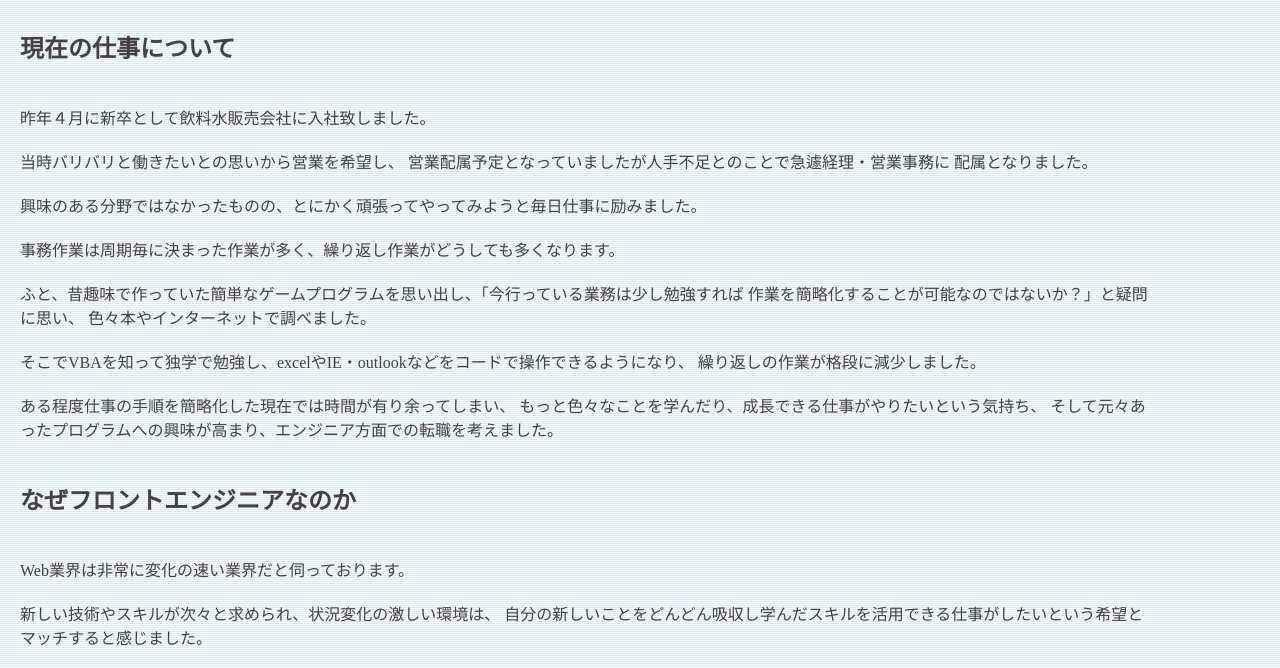
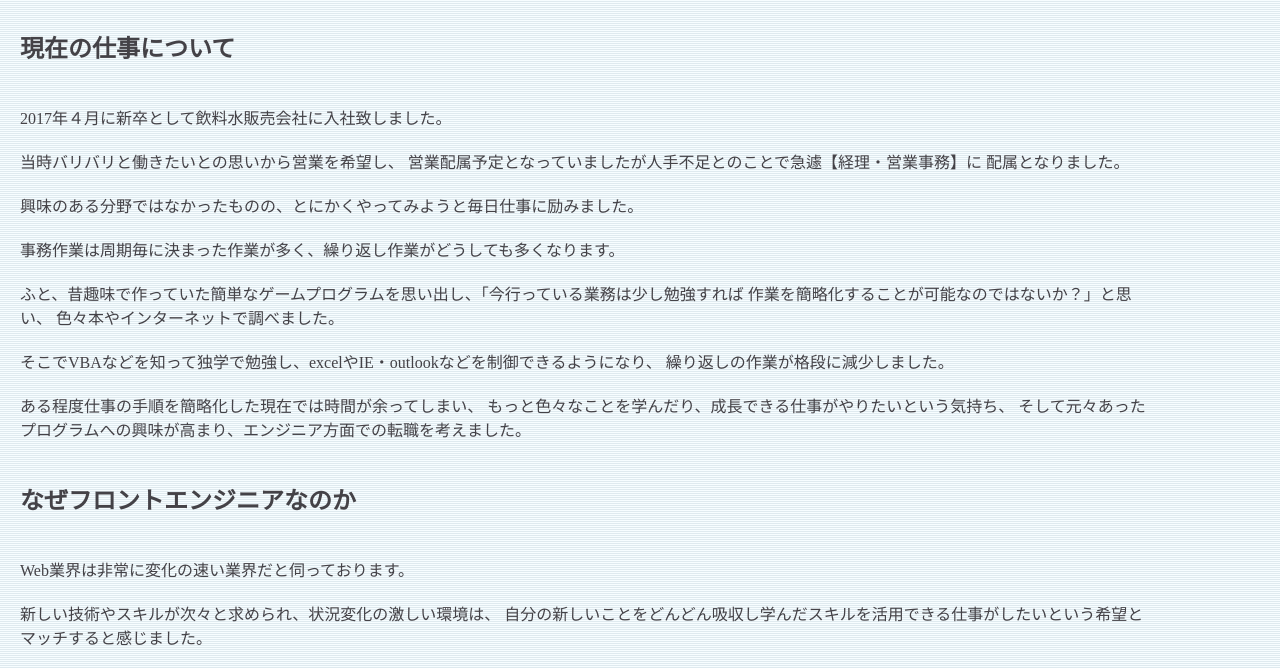
Before and after one commit to takanokana601/aaaa, a plain HTML site: page reason.html in a window 1280 px wide. Shown: the part 97-765 px from the top of the page. Drawn offline with Linux system fonts and the light colour scheme.

Commit message:
文章を整えた

```diff
--- a/reason.html
+++ b/reason.html
@@ -18,18 +18,18 @@
 
       <h2>現在の仕事について</h2>
 
-         <p>昨年４月に新卒として飲料水販売会社に入社致しました。</P>
+         <p>2017年４月に新卒として飲料水販売会社に入社致しました。</P>
            <p>当時バリバリと働きたいとの思いから営業を希望し、
-           営業配属予定となっていましたが人手不足とのことで急遽経理・営業事務に
+           営業配属予定となっていましたが人手不足とのことで急遽【経理・営業事務】に
          配属となりました。</p>
-         <p>興味のある分野ではなかったものの、とにかく頑張ってやってみようと毎日仕事に励みました。</p>
+         <p>興味のある分野ではなかったものの、とにかくやってみようと毎日仕事に励みました。</p>
          <p>事務作業は周期毎に決まった作業が多く、繰り返し作業がどうしても多くなります。</p>
          <p>ふと、昔趣味で作っていた簡単なゲームプログラムを思い出し、「今行っている業務は少し勉強すれば
-           作業を簡略化することが可能なのではないか？」と疑問に思い、
+           作業を簡略化することが可能なのではないか？」と思い、
            色々本やインターネットで調べました。</p>
-           <p>そこでVBAを知って独学で勉強し、excelやIE・outlookなどをコードで操作できるようになり、
+           <p>そこでVBAなどを知って独学で勉強し、excelやIE・outlookなどを制御できるようになり、
            繰り返しの作業が格段に減少しました。</p>
-           <p>ある程度仕事の手順を簡略化した現在では時間が有り余ってしまい、
+           <p>ある程度仕事の手順を簡略化した現在では時間が余ってしまい、
            もっと色々なことを学んだり、成長できる仕事がやりたいという気持ち、
            そして元々あったプログラムへの興味が高まり、エンジニア方面での転職を考えました。</p>
 
@@ -48,7 +48,7 @@
        <h2>なぜ貴社を希望するのか</h2>
        　<p>風通しもよく、また使用してみたい新しい技術や挑戦してみたい仕事の希望が通りやすいとお伺いし、多くのことを学び、それをアウトプットする機会を頂けそうだと思いました。</p>
        <p>貴社が運営されているウルマップやカメチョなどのサイトを実際に訪問し、スマートフォンなどでも
-         非常に使用しやすく直観的でわかりやすいデザインという印象を受けたもの理由の一つです。</p>
+         非常に使用しやすく直観的でわかりやすいデザインという印象を受けたのも理由の一つです。</p>
          <p>また友人から事前にお話しを伺えたという安心感もあり、入社前と入社後のギャップというのが少なくなるのではないかと考えました。</p>
 
      </div>
```
